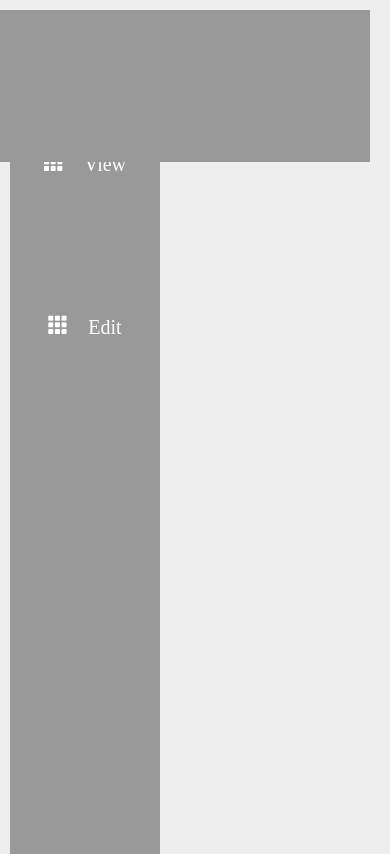
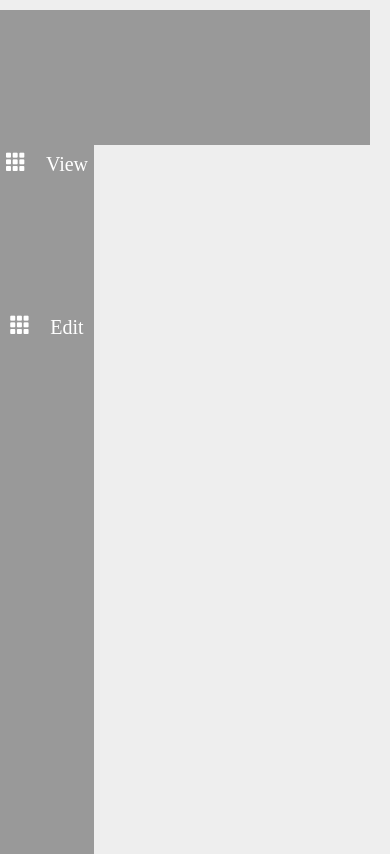
Before and after one commit to vipinsharma03/advanced, a plain HTML site: page www/index.html in a window 390 px wide. Drawn offline with nearby package versions, Linux system fonts and the light colour scheme; some packages are replaced by stand-ins of ours; some icons are missing.

Commit message:
css updated

```diff
--- a/www/css/custom.css
+++ b/www/css/custom.css
@@ -6,18 +6,19 @@
      background-color:#999;
      position:absolute;
      top:10px;
-     height:18%;
+     height:16%;
      width:1200px;
-     right:20px
+     right:20px;
+     margin-top:-11;
 }
 .nav
 {
      background-color:#999;
      position:absolute;
      top:10px;
-     left:10px;
+     left:0px;
     height:100%;
-    width:150px;
+    width:94px;
 }
 .navitem
 {
```
